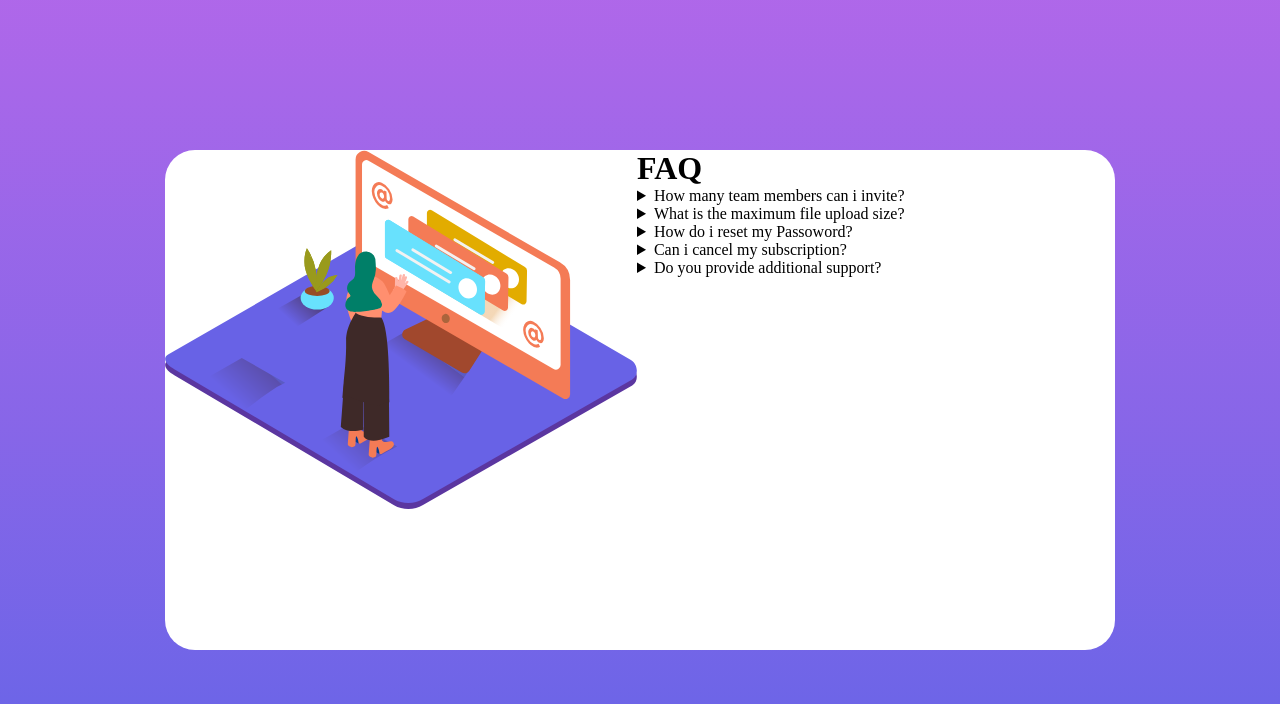
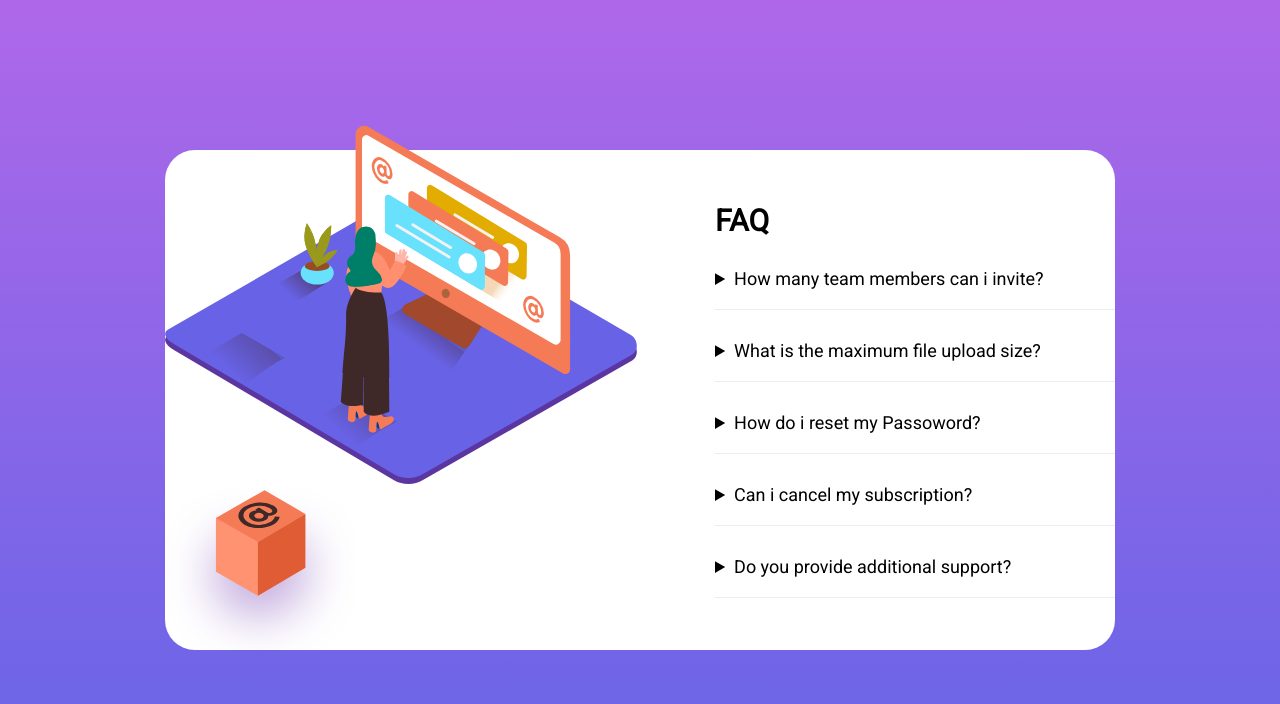
Before and after one commit to CarlosHenrique2/FAQ-accordion-card, a React (Create React App) app: page / in a window 1280 px wide. Shown: the top 704 px of the page. Built offline with nearby package versions, Linux system fonts and the light colour scheme.

Commit message:
continue

```diff
--- a/src/App.css
+++ b/src/App.css
@@ -1,8 +1,19 @@
+@import url("https://fonts.googleapis.com/css?family=Roboto:300,400&display=swap");
+
 * {
   padding: 0;
   margin: 0;
   box-sizing: border-box;
+  font-size: 18px;
+  font-family: "Roboto", sans-serif;
 }
+
+*,
+*:before,
+*:after {
+  box-sizing: inherit;
+}
+
 .App {
   width: 100vw;
   height: 100vh;
@@ -16,6 +27,8 @@
   width: 950px;
   height: 500px;
   display: flex;
+  align-items: center;
+  justify-content: flex-start;
   background-color: white;
   border-radius: 30px;
 }
@@ -24,4 +37,29 @@
   display: flex;
   align-items: flex-start;
   flex-direction: column;
+  gap: 30px;
+  padding-left: 30px;
 }
+
+.Conteiner_text-title h1 {
+  font-size: 30px;
+}
+
+details {
+  width: 100%;
+  background: #ffffff;
+  width: 400px;
+  padding-bottom: 20px;
+  border-bottom: 1px solid #e7eeee;
+}
+
+.summary {
+  border-top: 5px solid #919292;
+  cursor: default;
+  font-weight: 300;
+  line-height: 1.5;
+}
+
+.IlustradorDesktop {
+  z-index: -1;
+}
--- a/src/App.tsx
+++ b/src/App.tsx
@@ -2,7 +2,14 @@ import React from "react";
 
 import "./app.css";
 
-import bg from "./assets/icon/illustration-woman-online-desktop.svg";
+import IlustradorDesktop from "./assets/icon/illustration-woman-online-desktop.svg";
+import IlustradorMobile from "./assets/icon/illustration-woman-online-mobile.svg";
+
+import Box from "./assets/icon/illustration-box-desktop.svg";
+import Arrow from "./assets/icon/icon-arrow-down.svg";
+
+import BgButtonMobile from "./assets/icon/bg-pattern-mobile.svg";
+import BgButtonDesktop from "./assets/icon/bg-pattern-desktop.svg";
 
 import Container from "./components/container";
 import Typography from "./components/Typography";
@@ -12,38 +19,40 @@ function App() {
     <div className="App">
       <div className="Conteiner">
         <div>
-          <img src={bg} alt="" />
+          <img src={IlustradorDesktop} alt="" />
+          <img src={Box} alt="" />
+          {/*  <img className="BgButtonDesktop" src={BgButtonDesktop} alt="" /> */}
         </div>
         <div className="Conteiner_text">
-          <div>
+          <div className="Conteiner_text-title">
             <h1>FAQ</h1>
           </div>
-          <div>
-            <details>
+          <div className="Conteiner_text-content">
+            <details className="summary-content">
               <summary>How many team members can i invite?</summary>
               <p>Epcot is a theme</p>
             </details>
           </div>
-          <div>
-            <details>
+          <div className="Conteiner_text-content">
+            <details className="summary-content">
               <summary>What is the maximum file upload size?</summary>
               <p>Epcot is a</p>
             </details>
           </div>
-          <div>
-            <details>
+          <div className="Conteiner_text-content">
+            <details className="summary-content">
               <summary>How do i reset my Passoword?</summary>
               <p>Epcot is a</p>
             </details>
           </div>
-          <div>
-            <details>
+          <div className="Conteiner_text-content">
+            <details className="summary-content">
               <summary>Can i cancel my subscription?</summary>
               <p>Epcot is a</p>
             </details>
           </div>
-          <div>
-            <details>
+          <div className="Conteiner_text-content">
+            <details className="summary-content">
               <summary>Do you provide additional support?</summary>
               <p>Epcot is a</p>
             </details>
--- a/src/components/Typography/Typography.tsx
+++ b/src/components/Typography/Typography.tsx
@@ -1,6 +1,9 @@
 import React from "react";
 
-export interface ITypographyProps {}
+export interface ITypographyProps {
+  label: string;
+  content: string;
+}
 
 const defaultProps: Partial<ITypographyProps> = {};
 
```
